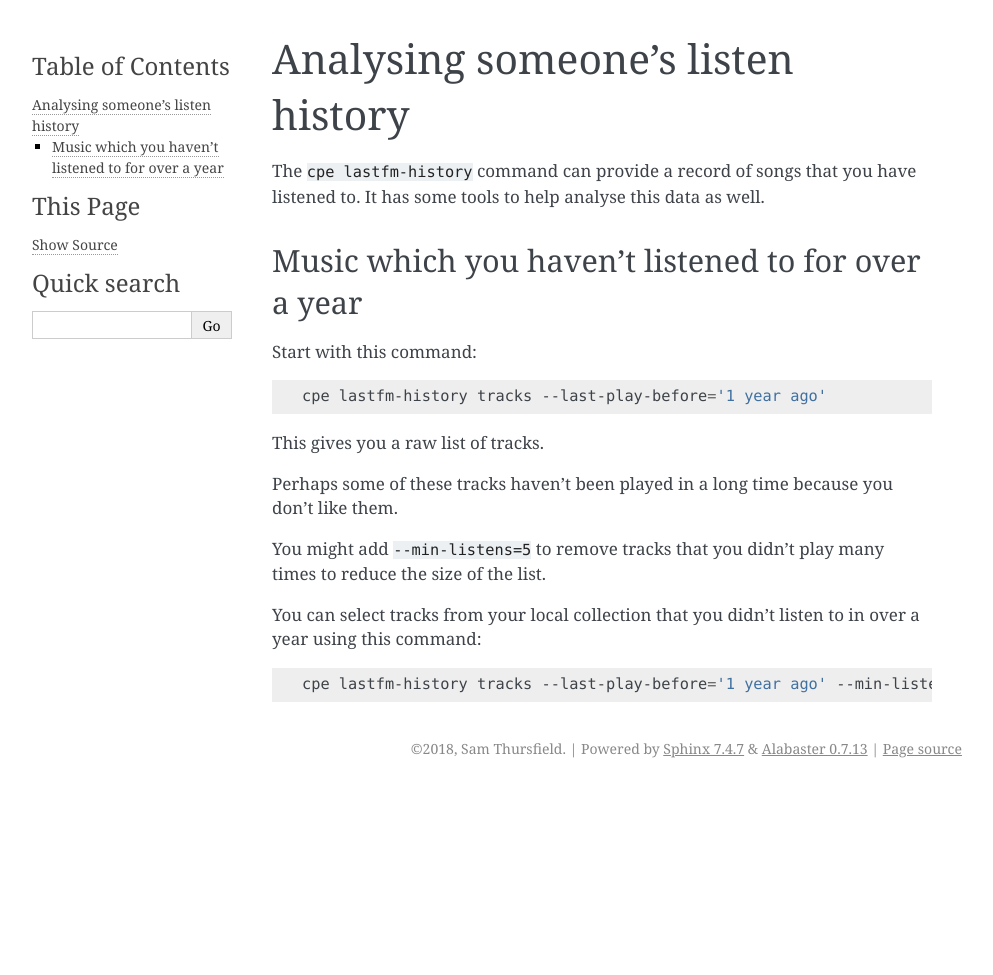
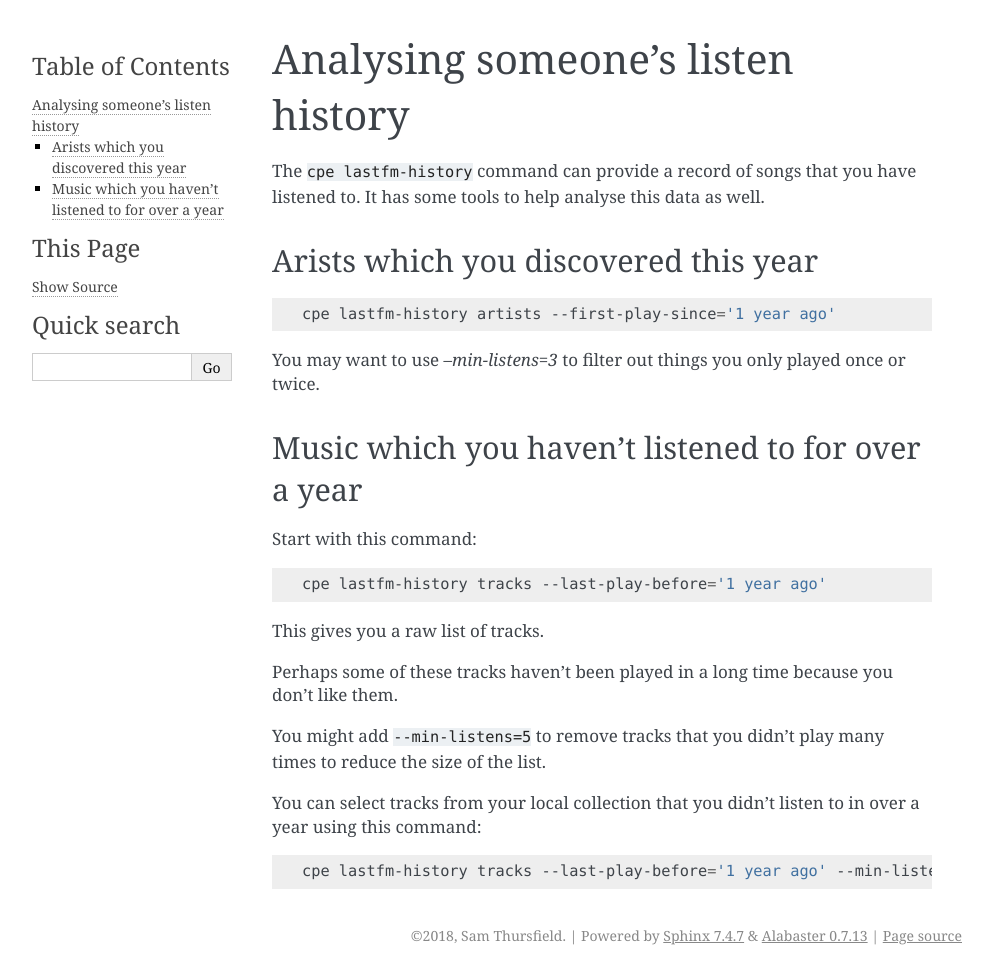
Before and after one commit to ssssam/calliope, a Sphinx documentation site: the page built from docs/use-cases/listen-history.rst, in a window 1280 px wide. Shown: the whole page, without its empty margins (148-1141 px from the left). Built offline with Sphinx 7.4.7, drawn with Linux system fonts in a browser that asks for light colours; before the commit the page ends 900 px from its top, so only the background shows below that.

Commit message:
docs: Add 'Artists which you discovered this year'

```diff
--- a/docs/use-cases/listen-history.rst
+++ b/docs/use-cases/listen-history.rst
@@ -5,6 +5,16 @@ Analysing someone's listen history
 
 The ``cpe lastfm-history`` command can provide a record of songs that you have
 listened to. It has some tools to help analyse this data as well.
+
+Arists which you discovered this year
+-------------------------------------
+
+.. code:: bash
+
+   cpe lastfm-history artists --first-play-since='1 year ago'
+
+You may want to use `--min-listens=3` to filter out things you only played once
+or twice.
 
 Music which you haven't listened to for over a year
 ---------------------------------------------------
```
